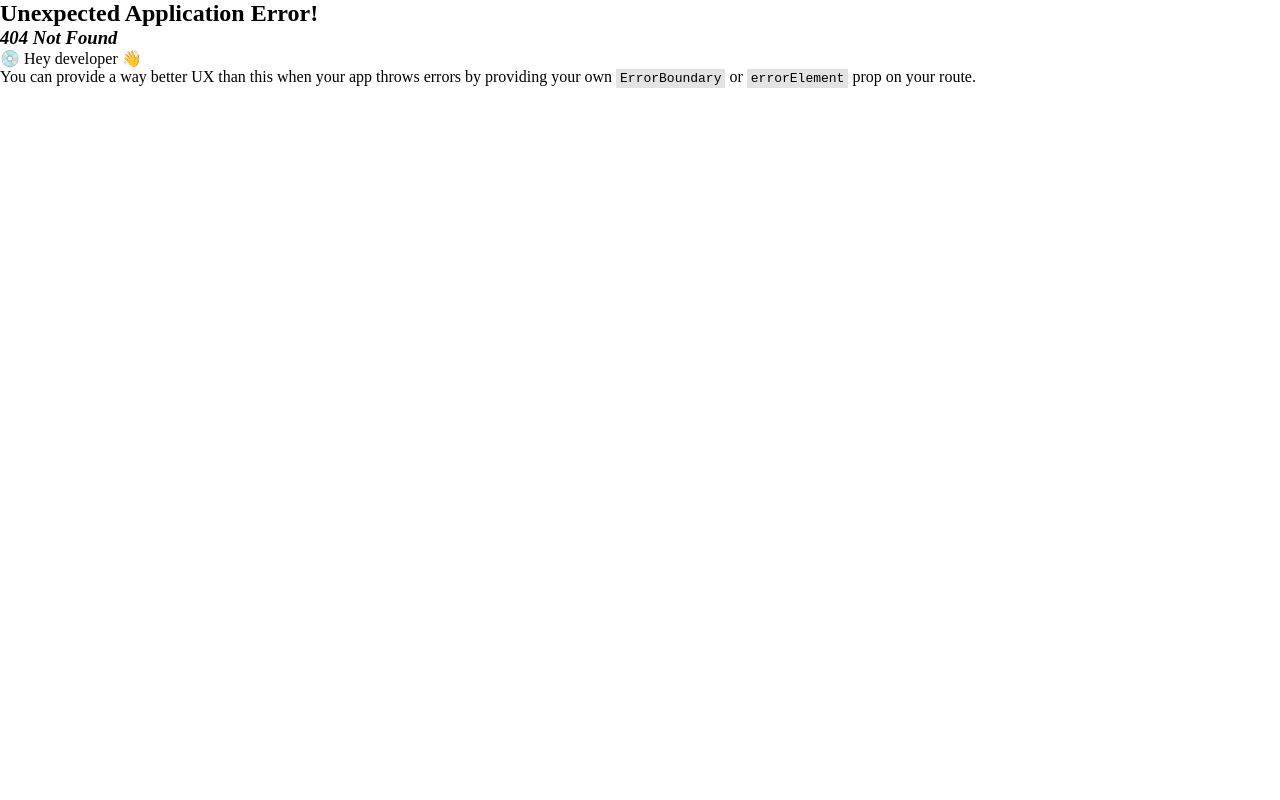
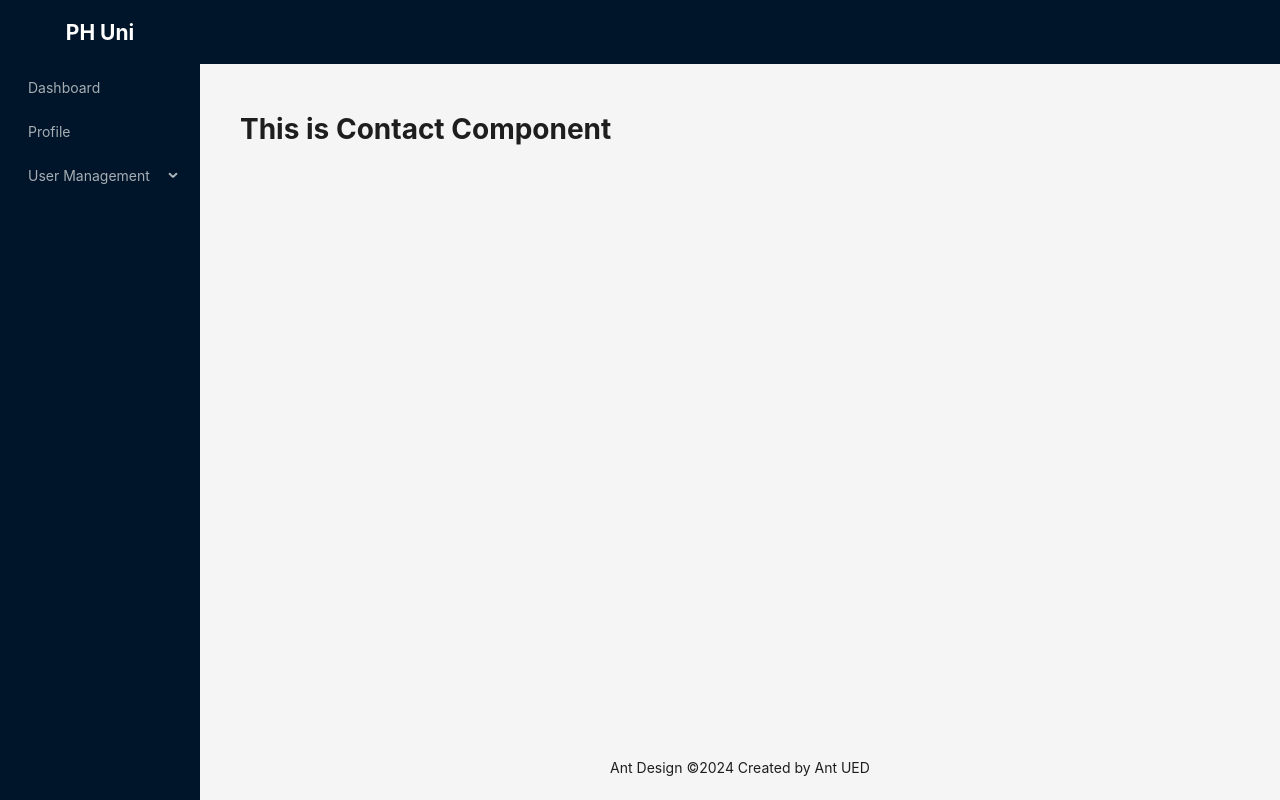
Before and after one commit to asifikbal09/ph-university-management-client, a React (Vite) app: page /contact in a window 1280 px wide. Before the commit this address had no page. Built offline with nearby package versions, Linux system fonts and the light colour scheme.

Commit message:
[DONE] Ph university set some absolute path and relative path in route.

```diff
--- a/src/components/layout/MainLayout.tsx
+++ b/src/components/layout/MainLayout.tsx
@@ -1,4 +1,5 @@
 import { Layout, Menu, MenuProps } from "antd";
+import { Outlet } from "react-router-dom";
 const { Content, Footer, Header, Sider } = Layout;
 
 const items: MenuProps["items"] = [
@@ -69,7 +70,7 @@
               minHeight: 360,
             }}
           >
-            content
+            <Outlet></Outlet>
           </div>
         </Content>
         <Footer style={{ textAlign: "center" }}>
--- /dev/null
+++ b/src/pages/About/About.tsx
@@ -0,0 +1,11 @@
+import React from 'react';
+
+const About = () => {
+    return (
+        <div>
+            <h1>This is About Component</h1>
+        </div>
+    );
+};
+
+export default About;
--- /dev/null
+++ b/src/pages/Contact.tsx
@@ -0,0 +1,11 @@
+import React from "react";
+
+const Contact = () => {
+  return (
+    <div>
+      <h1>This is Contact Component</h1>
+    </div>
+  );
+};
+
+export default Contact;
--- /dev/null
+++ b/src/pages/Login.tsx
@@ -0,0 +1,11 @@
+import React from "react";
+
+const Login = () => {
+  return (
+    <div>
+      <h1>This is Login Component</h1>
+    </div>
+  );
+};
+
+export default Login;
--- /dev/null
+++ b/src/pages/Register.tsx
@@ -0,0 +1,11 @@
+import React from "react";
+
+const Register = () => {
+  return (
+    <div>
+      <h1>This is Register Component</h1>
+    </div>
+  );
+};
+
+export default Register;
--- /dev/null
+++ b/src/pages/admin/AdminDashboard.tsx
@@ -0,0 +1,11 @@
+import React from "react";
+
+const AdminDashboard = () => {
+  return (
+    <div>
+      <h1>This is Admin Dashboard Component</h1>
+    </div>
+  );
+};
+
+export default AdminDashboard;
--- /dev/null
+++ b/src/pages/admin/CreateStudent.tsx
@@ -0,0 +1,11 @@
+import React from "react";
+
+const CreateStudent = () => {
+  return (
+    <div>
+      <h1>This is Create Student Component</h1>
+    </div>
+  );
+};
+
+export default CreateStudent;
--- a/src/routes/routes.tsx
+++ b/src/routes/routes.tsx
@@ -1,10 +1,52 @@
 import { createBrowserRouter } from "react-router-dom";
 import App from "../App";
+import About from "../pages/About/About";
+import Contact from "../pages/Contact";
+import Login from "../pages/Login";
+import Register from "../pages/Register";
+import AdminDashboard from "../pages/admin/AdminDashboard";
+import CreateStudent from "../pages/admin/CreateStudent";
 
 const route = createBrowserRouter([
   {
     path: "/",
     element: <App></App>,
+    children: [
+      {
+        path: "about",
+        element: <About></About>,
+      },
+      {
+        path: "contact",
+        element: <Contact></Contact>,
+      },
+    ],
+  },
+  {
+    path: "/admin",
+    element: <App></App>,
+    children: [
+      {
+        index: true,
+        element: <AdminDashboard></AdminDashboard>,
+      },
+      {
+        path: "dashboard",
+        element: <AdminDashboard></AdminDashboard>,
+      },
+      {
+        path: "create-student",
+        element: <CreateStudent></CreateStudent>,
+      },
+    ],
+  },
+  {
+    path: "/login",
+    element: <Login></Login>,
+  },
+  {
+    path: "/register",
+    element: <Register></Register>,
   },
 ]);
 
```
